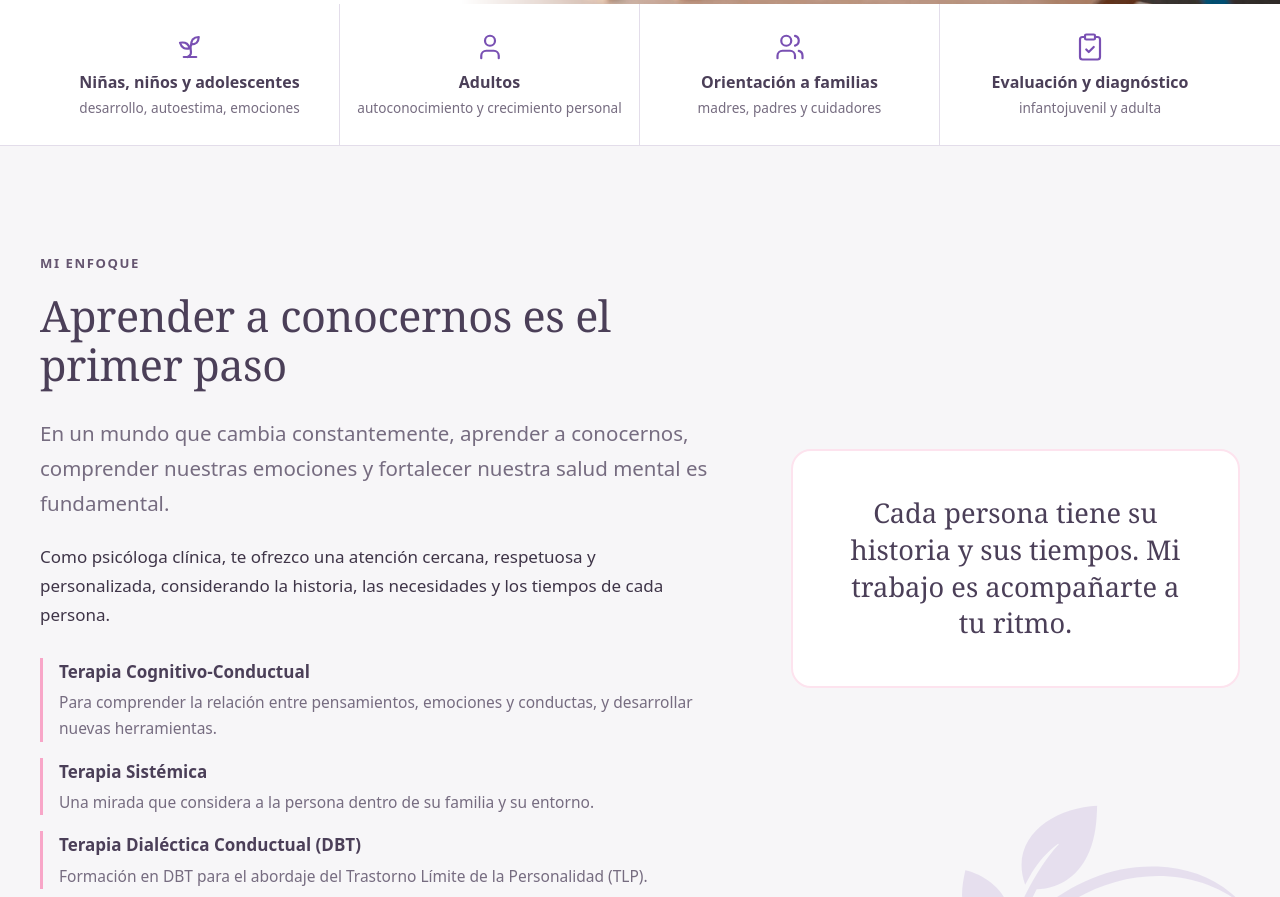
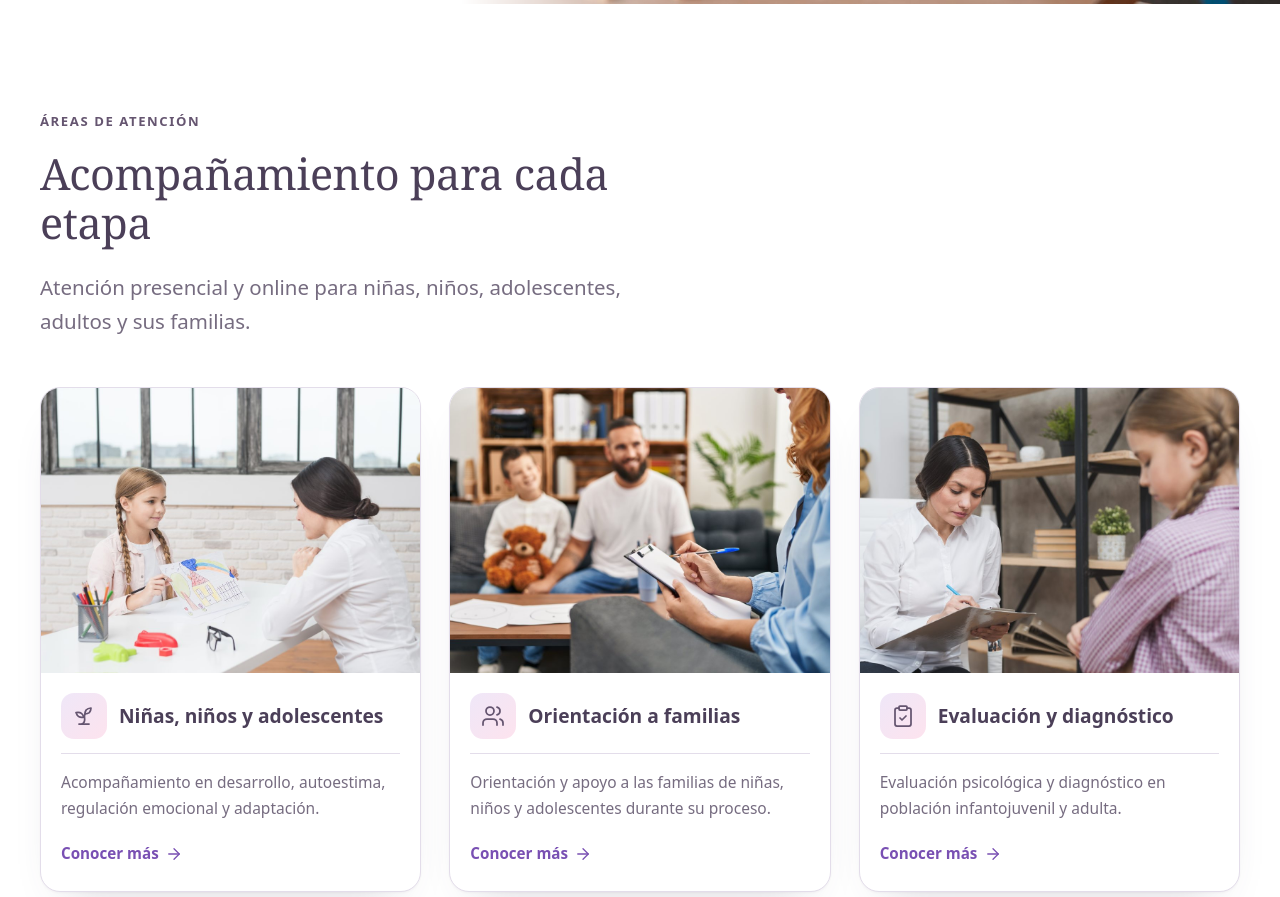
Before and after one commit to codigoraul/psiconido.cl, an Astro site: page / in a window 1280 px wide. Shown: the part 869-1766 px from the top of the page. Built offline with nearby package versions, Linux system fonts and the light colour scheme; Astro itself is replaced by a stand-in of ours.

Commit message:
Inicio: servicios en 3 tarjetas con foto bajo el hero
Co-Authored-By: Claude Opus 5.5 <noreply@anthropic.com>
Claude-Session: https://claude.ai/code/session_01CqLjp3B9ubfaXecZVynFm2

```diff
--- a/src/pages/index.astro
+++ b/src/pages/index.astro
@@ -7,6 +7,7 @@ import StepList from '../components/StepList.astro';
 import CtaBanner from '../components/CtaBanner.astro';
 import BookingButtons from '../components/BookingButtons.astro';
 import Icon from '../components/Icon.astro';
+import SectionHeading from '../components/SectionHeading.astro';
 import { areas, pasos, enfoques } from '../data/areas';
 import { team } from '../data/team';
 
@@ -21,12 +22,6 @@ const andreaPhoto = exists('equipo/andrea-sobre-mi.jpg')
     ? withBase('/equipo/andrea.jpg')
     : '';
 
-const hints: Record<string, string> = {
-  'ninos-adolescentes': 'desarrollo, autoestima, emociones',
-  adultos: 'autoconocimiento y crecimiento personal',
-  'orientacion-familias': 'madres, padres y cuidadores',
-  'evaluacion-diagnostico': 'infantojuvenil y adulta',
-};
 
 const andrea = team.find((m) => m.slug === 'andrea-jara')!;
 const colega = team.find((m) => m.slug === 'fernando-palma')!;
@@ -56,17 +51,28 @@ const colega = team.find((m) => m.slug === 'fernando-palma')!;
     </div>
   </section>
 
-  <section class="strip" aria-label="Áreas de atención">
-    <div class="container strip__grid">
-      {
-        areas.map((a) => (
-          <a class="strip__item" href={withBase('/areas-de-atencion/')}>
-            <span class="strip__icon"><Icon name={a.icon} size={30} /></span>
-            <strong>{a.title}</strong>
-            <small>{hints[a.slug]}</small>
-          </a>
-        ))
-      }
+  <section class="section servicios">
+    <div class="container">
+      <SectionHeading
+        eyebrow="Áreas de atención"
+        title="Acompañamiento para cada etapa"
+        lead="Atención presencial y online para niñas, niños, adolescentes, adultos y sus familias."
+      />
+      <div class="servicios__grid">
+        {
+          areas.filter((a) => a.slug !== 'adultos').map((a) => (
+            <a class="servicio" href={withBase(`/areas-de-atencion/#${a.slug}`)}>
+              <img class="servicio__photo" src={withBase(a.image)} alt="" loading="lazy" width="1200" height="800" />
+              <header class="servicio__head">
+                <span class="servicio__icon"><Icon name={a.icon} size={24} /></span>
+                <h3>{a.title}</h3>
+              </header>
+              <p>{a.short}</p>
+              <span class="servicio__more">Conocer más <Icon name="arrow" size={18} /></span>
+            </a>
+          ))
+        }
+      </div>
     </div>
   </section>
 
@@ -192,46 +198,77 @@ const colega = team.find((m) => m.slug === 'fernando-palma')!;
     gap: 0.45rem;
   }
 
-  .strip {
-    background: #fff;
+  .servicios__grid {
+    display: grid;
+    grid-template-columns: repeat(3, 1fr);
+    gap: 1.75rem;
+  }
+  .servicio {
+    display: flex;
+    flex-direction: column;
+    padding: 1.25rem 1.25rem 1.5rem;
+    overflow: hidden;
+    background: var(--white);
+    border: 1px solid var(--line);
+    border-radius: var(--radius);
+    box-shadow:
+      0 1px 2px rgba(75, 63, 88, 0.04),
+      0 22px 44px -28px rgba(75, 63, 88, 0.28);
+    color: var(--ink);
+    text-decoration: none;
+    transition: transform 0.2s ease, box-shadow 0.2s ease, border-color 0.2s ease;
+  }
+  .servicio:hover {
+    transform: translateY(-4px);
+    border-color: var(--cyan-300);
+    box-shadow: var(--shadow);
+    color: var(--ink);
+  }
+  .servicio__photo {
+    display: block;
+    width: calc(100% + 2.5rem);
+    max-width: none;
+    height: auto;
+    margin: -1.25rem -1.25rem 0;
+    aspect-ratio: 4 / 3;
+    object-fit: cover;
+  }
+  .servicio__head {
+    display: flex;
+    align-items: center;
+    gap: 0.75rem;
+    margin: 1.25rem 0 0.9rem;
+    padding-bottom: 0.9rem;
     border-bottom: 1px solid var(--line);
   }
-  .strip__grid {
+  .servicio__icon {
+    flex: none;
     display: grid;
-    grid-template-columns: repeat(4, 1fr);
+    place-items: center;
+    width: 46px;
+    height: 46px;
+    border-radius: 13px;
+    background: linear-gradient(135deg, var(--cyan-100), var(--pink-soft));
+    color: var(--navy-700);
   }
-  .strip__item {
-    display: flex;
-    flex-direction: column;
+  .servicio h3 {
+    margin: 0;
+    font-size: 1.2rem;
+    line-height: 1.25;
+  }
+  .servicio p {
+    margin: 0 0 1.25rem;
+    font-size: 0.97rem;
+    color: var(--muted);
+  }
+  .servicio__more {
+    display: inline-flex;
     align-items: center;
-    gap: 0.35rem;
-    padding: 1.75rem 1rem;
-    text-align: center;
-    text-decoration: none;
-    color: var(--ink);
-    border-right: 1px solid var(--line);
-    transition: background 0.15s ease;
-  }
-  .strip__item:last-child {
-    border-right: 0;
-  }
-  .strip__item:hover {
-    background: var(--sand);
-    color: var(--ink);
-  }
-  .strip__icon {
+    gap: 0.4rem;
+    margin-top: auto;
+    font-weight: 700;
+    font-size: 0.95rem;
     color: var(--cyan-500);
-    margin-bottom: 0.25rem;
-  }
-  .strip__item strong {
-    font-size: 1rem;
-    line-height: 1.3;
-    color: var(--navy-900);
-  }
-  .strip__item small {
-    font-size: 0.85rem;
-    line-height: 1.4;
-    color: var(--muted);
   }
 
   .enfoque {
@@ -329,6 +366,13 @@ const colega = team.find((m) => m.slug === 'fernando-palma')!;
     text-align: center;
   }
 
+  @media (max-width: 860px) {
+    .servicios__grid {
+      grid-template-columns: 1fr;
+      max-width: 480px;
+      margin-inline: auto;
+    }
+  }
   @media (max-width: 900px) {
     .hero {
       padding-top: 300px;
@@ -340,15 +384,6 @@ const colega = team.find((m) => m.slug === 'fernando-palma')!;
       -webkit-mask-image: linear-gradient(180deg, #000 55%, transparent 100%);
       mask-image: linear-gradient(180deg, #000 55%, transparent 100%);
     }
-    .strip__grid {
-      grid-template-columns: repeat(2, 1fr);
-    }
-    .strip__item:nth-child(2) {
-      border-right: 0;
-    }
-    .strip__item:nth-child(-n + 2) {
-      border-bottom: 1px solid var(--line);
-    }
     .enfoque,
     .about {
       grid-template-columns: 1fr;
```
